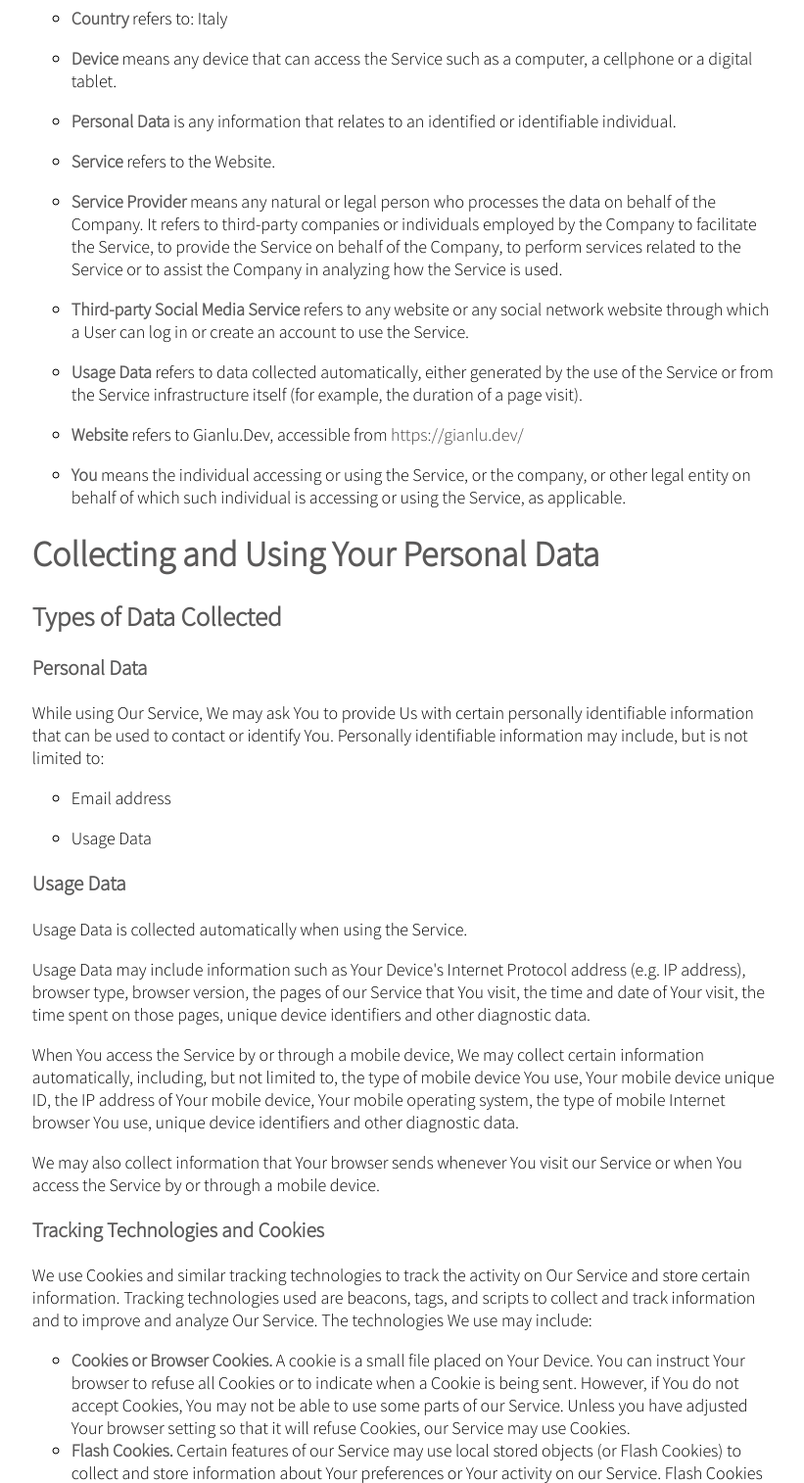
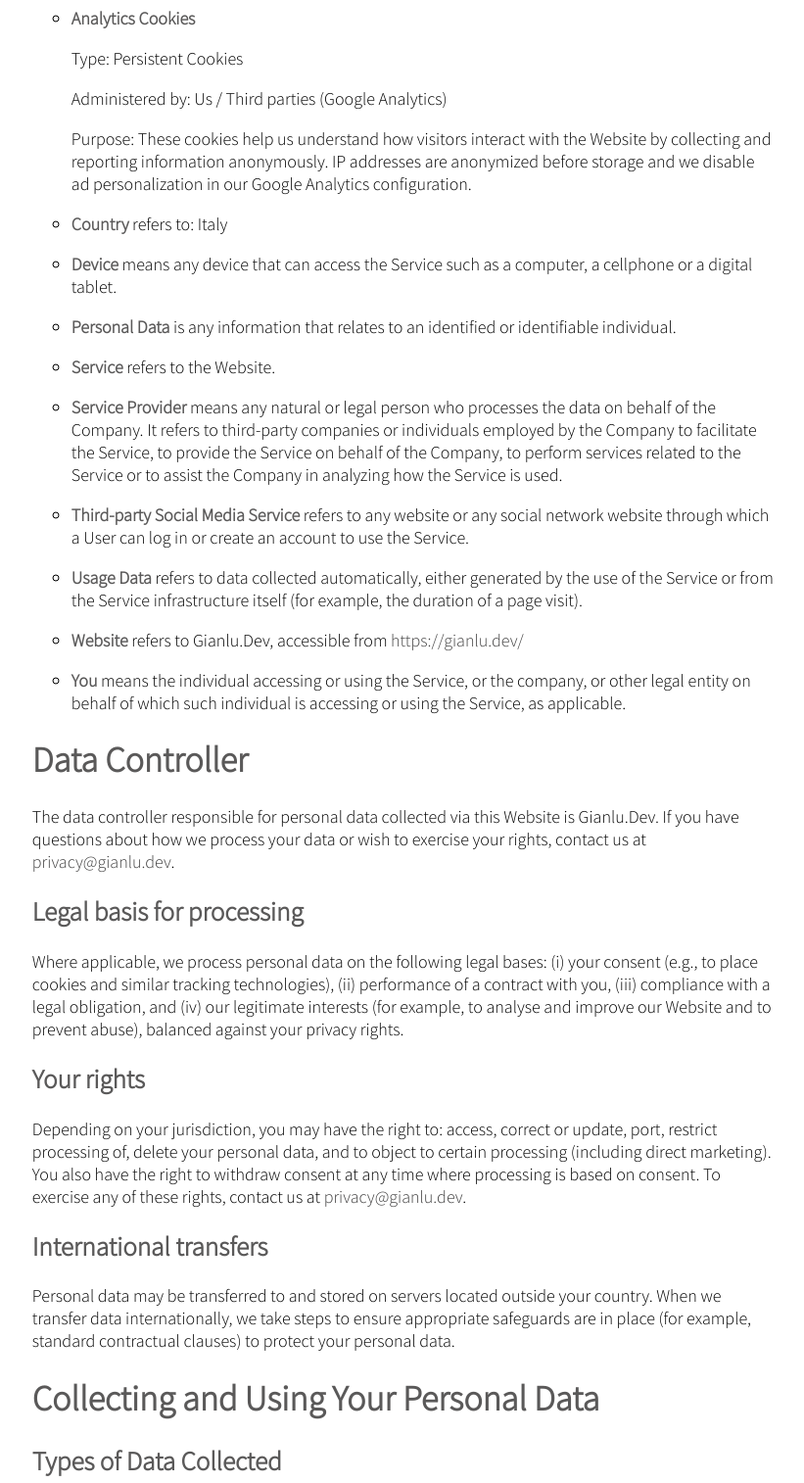
Before and after one commit to GianluDeveloper/gianlu.dev, a plain HTML site: page privacypolicy/index.html in a window 1280 px wide. Shown: the part 860-2374 px from the top of the page at 98% size, without its empty margins (228-1049 px from the left). Drawn offline with Linux system fonts and the light colour scheme.

Commit message:
Add Google Analytics tracking and update privacy policy details

```diff
--- a/privacypolicy/index.html
+++ b/privacypolicy/index.html
@@ -44,6 +44,14 @@
           }
         }
     </style>
+    <!-- Google Analytics (replace G-XXXXXXX with your Measurement ID) -->
+    <script async src="https://www.googletagmanager.com/gtag/js?id=G-V2VX2EFSQ5"></script>
+    <script>
+      window.dataLayer = window.dataLayer || [];
+      function gtag(){dataLayer.push(arguments);}
+      gtag('js', new Date());
+      gtag('config', 'G-V2VX2EFSQ5', { 'anonymize_ip': true, 'allow_ad_personalization_signals': false });
+    </script>
 </head>
 <body>
     <div class="privacyPolicy">
@@ -102,6 +110,19 @@
                   computer, mobile device or any other device by a website,
                   containing the details of Your browsing history on that website
                   among its many uses.
+                  <li>
+                    <p>
+                      <strong>Analytics Cookies</strong>
+                    </p>
+                    <p>Type: Persistent Cookies</p>
+                    <p>Administered by: Us / Third parties (Google Analytics)</p>
+                    <p>
+                      Purpose: These cookies help us understand how visitors interact
+                      with the Website by collecting and reporting information
+                      anonymously. IP addresses are anonymized before storage and we
+                      disable ad personalization in our Google Analytics configuration.
+                    </p>
+                  </li>
                 </p>
               </li>
               <li>
@@ -171,6 +192,43 @@
                 </p>
               </li>
             </ul>
+
+            <h1>Data Controller</h1>
+            <p>
+              The data controller responsible for personal data collected via this
+              Website is Gianlu.Dev. If you have questions about how we process
+              your data or wish to exercise your rights, contact us at
+              <a href="mailto:privacy@gianlu.dev">privacy@gianlu.dev</a>.
+            </p>
+
+            <h2>Legal basis for processing</h2>
+            <p>
+              Where applicable, we process personal data on the following legal
+              bases: (i) your consent (e.g., to place cookies and similar
+              tracking technologies), (ii) performance of a contract with you,
+              (iii) compliance with a legal obligation, and (iv) our legitimate
+              interests (for example, to analyse and improve our Website and to
+              prevent abuse), balanced against your privacy rights.
+            </p>
+
+            <h2>Your rights</h2>
+            <p>
+              Depending on your jurisdiction, you may have the right to: access,
+              correct or update, port, restrict processing of, delete your
+              personal data, and to object to certain processing (including
+              direct marketing). You also have the right to withdraw consent at
+              any time where processing is based on consent. To exercise any of
+              these rights, contact us at <a href="mailto:privacy@gianlu.dev">privacy@gianlu.dev</a>.
+            </p>
+
+            <h2>International transfers</h2>
+            <p>
+              Personal data may be transferred to and stored on servers located
+              outside your country. When we transfer data internationally, we take
+              steps to ensure appropriate safeguards are in place (for example,
+              standard contractual clauses) to protect your personal data.
+            </p>
+
             <h1>Collecting and Using Your Personal Data</h1>
             <h2>Types of Data Collected</h2>
             <h3>Personal Data</h3>
@@ -525,6 +583,14 @@
               information.
             </p>
             <h1>Links to Other Websites</h1>
+
+            <h2>Cookie control and opt-out</h2>
+            <p>
+              You can manage or block cookies using your browser settings. Note
+              that disabling cookies may affect the functionality of the
+              Website. To opt-out of Google Analytics for this browser, visit
+              <a href="https://tools.google.com/dlpage/gaoptout" target="_blank" rel="noopener noreferrer">https://tools.google.com/dlpage/gaoptout</a>.
+            </p>
             <p>
               Our Service may contain links to other websites that are not operated
               by Us. If You click on a third party link, You will be directed to
```
